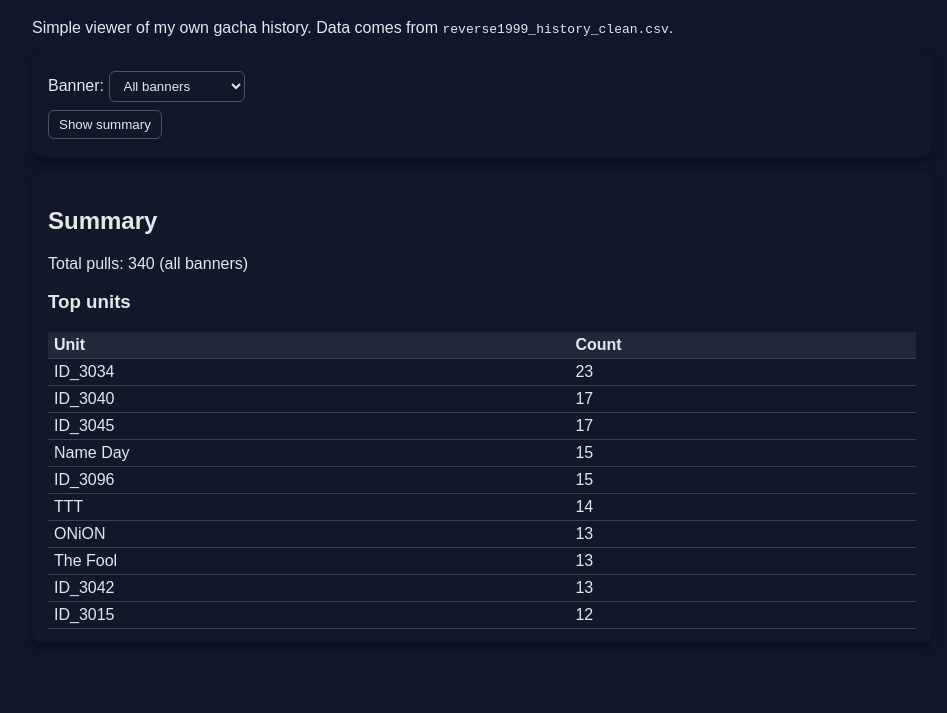
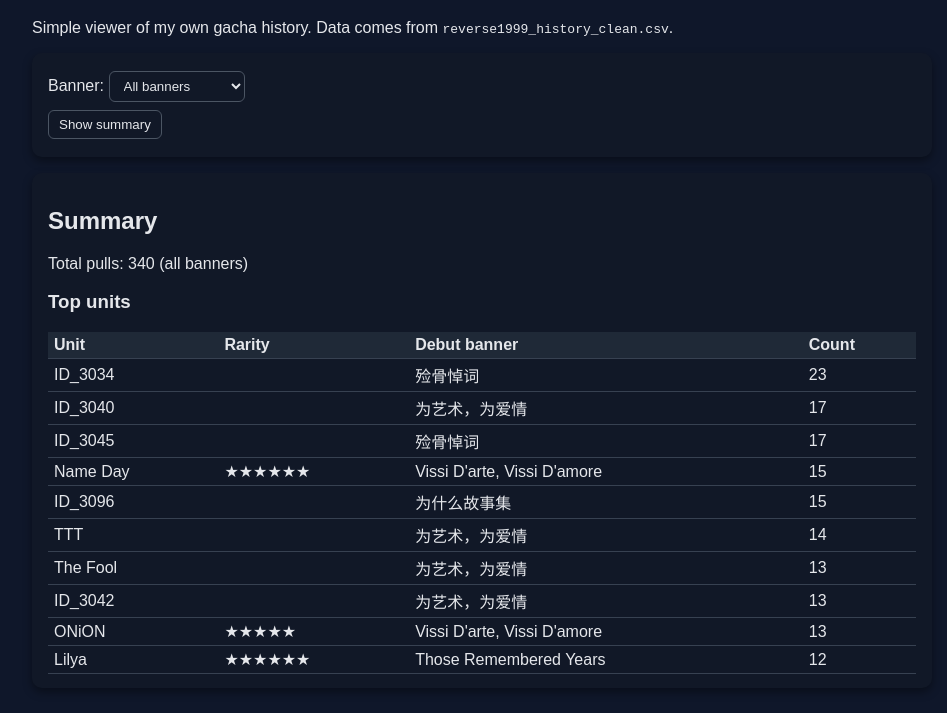
Before and after one commit to kudogoku/DataPj, a plain HTML site: page docs/index.html in a window 1280 px wide. Both pictures are taken after a click on the button "Show summary". Shown: the part 81-794 px from the top of the page, without its empty margins (158-1105 px from the left). Drawn offline with nearby package versions, Linux system fonts and the light colour scheme.

Commit message:
Update summary table columns

```diff
--- a/docs/index.html
+++ b/docs/index.html
@@ -76,33 +76,37 @@
     <h3>Top units</h3>
     <table>
       <thead>
-        <tr><th>Unit</th><th>Count</th></tr>
+        <tr>
+          <th>Unit</th>
+          <th>Rarity</th>
+          <th>Debut banner</th>
+          <th>Count</th>
+        </tr>
       </thead>
       <tbody id="topUnitsBody"></tbody>
     </table>
+
   </div>
 
 <script>
+  // ตัวแปร global เก็บข้อมูล
   let allData = [];
   let unitData = {};
 
-
-    // โหลด CSV เมื่อหน้าเว็บเปิด
   document.addEventListener("DOMContentLoaded", () => {
+    // โหลด CSV ประวัติกาชา
     Papa.parse("reverse1999_history_clean.csv", {
       download: true,
       header: true,
       dynamicTyping: true,
       complete: (results) => {
-          allData = results.data.filter(row => row.summon_time); // กันแถวว่าง
-
+        // กันแถวว่าง
+        allData = results.data.filter(row => row.summon_time);
         initBannerOptions();
       }
     });
 
-
-
-   // โหลด JSON
+    // โหลด database ตัวละครจาก unit_data.json
     fetch("unit_data.json")
       .then(res => res.json())
       .then(data => {
@@ -113,7 +117,7 @@
     document.getElementById("btnSummary").addEventListener("click", showSummary);
   });
 
-
+  // สร้าง options ของ banner จาก data จริง
   function initBannerOptions() {
     const bannerSelect = document.getElementById("bannerSelect");
     const banners = [...new Set(allData.map(row => row.banner))].sort();
@@ -140,22 +144,22 @@
       return;
     }
 
-      // จำนวน pulls
     const totalPulls = filtered.length;
 
-      // นับ unit_name
-      const counts = {};
+    // นับจำนวนตาม unit_id (จะได้ join กับ unitData ได้ตรง)
+    const countsById = {};
     filtered.forEach(row => {
-        const name = row.unit_name || "UNKNOWN";
-        counts[name] = (counts[name] || 0) + 1;
+      const id = row.unit_id;
+      if (!id) return;
+      countsById[id] = (countsById[id] || 0) + 1;
     });
 
-      // sort หา top 10
-      const topUnits = Object.entries(counts)
+    // sort หาตัวที่ออกบ่อยสุด 10 อันดับ
+    const topById = Object.entries(countsById)
       .sort((a, b) => b[1] - a[1])
       .slice(0, 10);
 
-      // เขียน summary text
+    // สรุปข้อความด้านบน
     const summaryText = document.getElementById("summaryText");
     if (selectedBanner === "ALL") {
       summaryText.textContent = `Total pulls: ${totalPulls} (all banners)`;
@@ -163,17 +167,40 @@
       summaryText.textContent = `Total pulls on banner "${selectedBanner}": ${totalPulls}`;
     }
 
-      // เขียนตาราง top units
+    // เติมตาราง
     const tbody = document.getElementById("topUnitsBody");
     tbody.innerHTML = "";
-      topUnits.forEach(([name, cnt]) => {
+
+    topById.forEach(([id, count]) => {
+      const info = unitData[id] || {};
+
+      // ชื่อ: ถ้ามีใน unitData ก็ใช้ name_en, ถ้าไม่มีก็ fallback เป็น unit_name จาก CSV
+      const fallbackRow = filtered.find(r => r.unit_id === Number(id));
+      const name =
+        info.name_en ||
+        (fallbackRow ? fallbackRow.unit_name : `ID ${id}`);
+
+      // ดาว
+      const rarityStars = info.rarity ? "★".repeat(info.rarity) : "";
+
+      // debut banner
+      const debutBanner =
+        info.debut_banner ||
+        (fallbackRow ? fallbackRow.banner : "");
+
       const tr = document.createElement("tr");
-        tr.innerHTML = `<td>${name}</td><td>${cnt}</td>`;
+      tr.innerHTML = `
+        <td>${name}</td>
+        <td>${rarityStars}</td>
+        <td>${debutBanner}</td>
+        <td>${count}</td>
+      `;
       tbody.appendChild(tr);
     });
 
     document.getElementById("summaryCard").style.display = "block";
   }
 </script>
+
 </body>
 </html>
```
Lines whose indentation alone changed are shown as unchanged.
